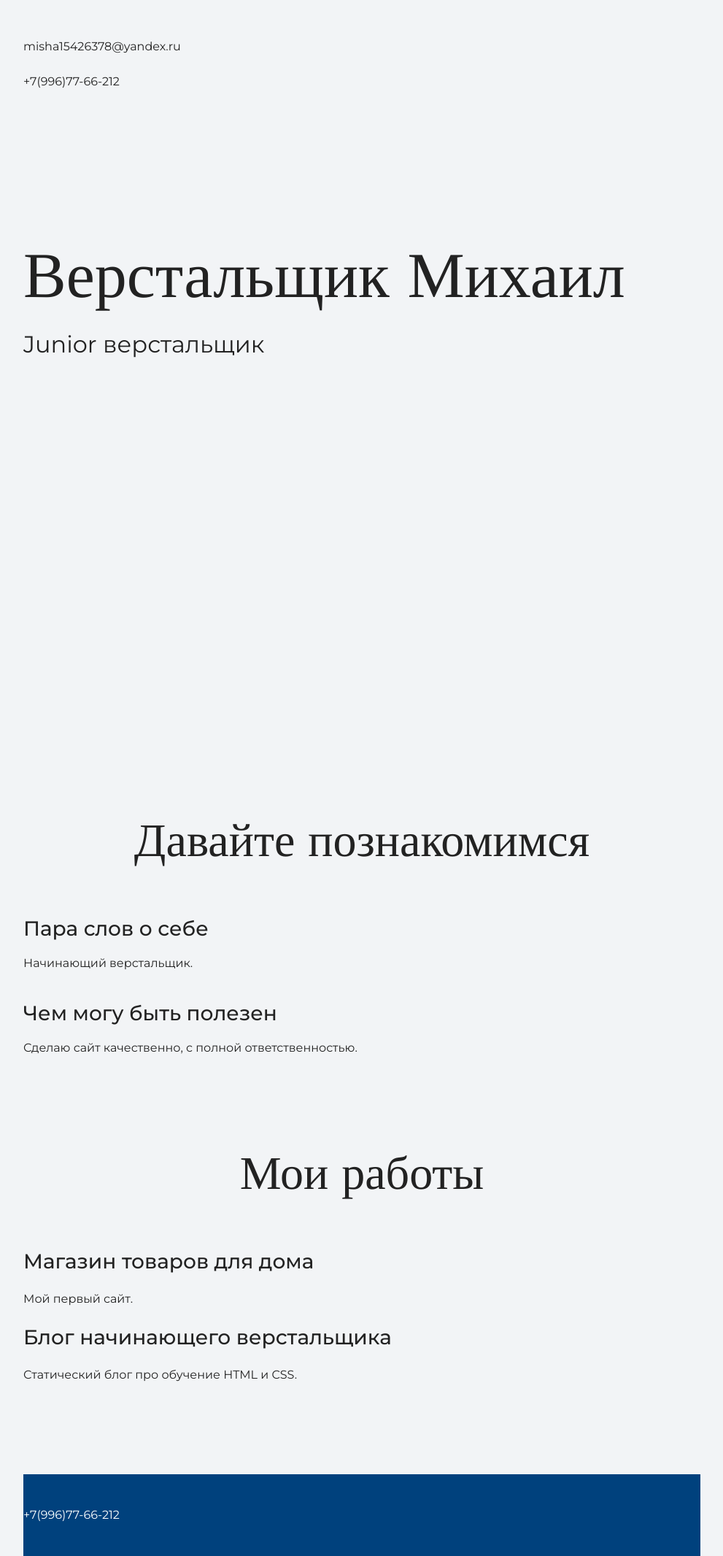
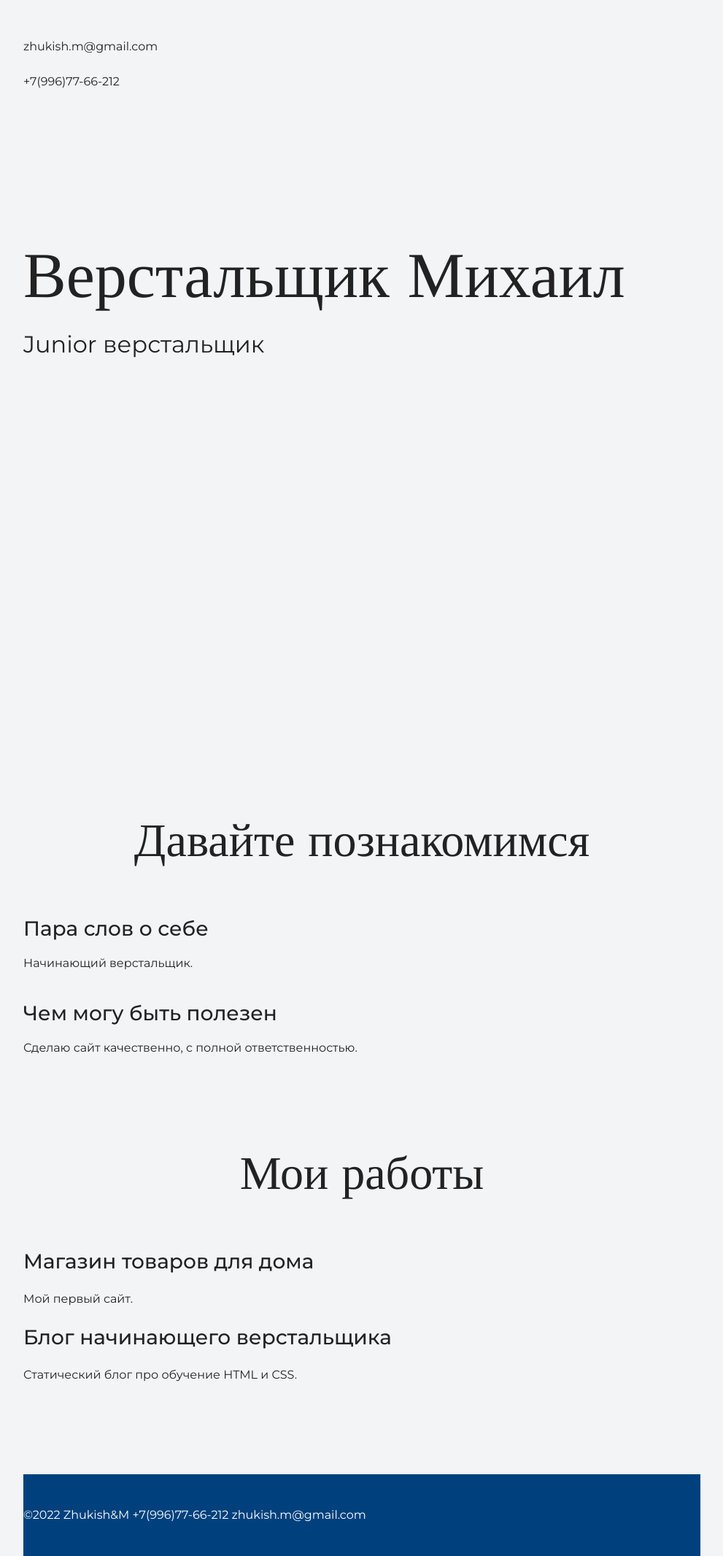
Before and after one commit to MishaZhuk/business_card, a plain HTML site: page index.html in a window 1280 px wide. Shown: the whole page at 73% size, without its empty margins (144-1135 px from the left). Drawn offline with nearby package versions, Linux system fonts and the light colour scheme.

Commit message:
Изменил контактные данные, добавил копирайт

```diff
--- a/index.html
+++ b/index.html
@@ -11,7 +11,7 @@
   <body>
   <div class="container">
     <header class="page-header">
-      <p>misha15426378@yandex.ru </p>
+      <p>zhukish.m@gmail.com</p>
       <p>+7(996)77-66-212</p>
       </header>
 
@@ -39,7 +39,7 @@
     </section>
 
     <footer class="page-footer">
-      +7(996)77-66-212
+      ©2022 Zhukish&M +7(996)77-66-212 zhukish.m@gmail.com
     </footer>
   </div>
   </body>
```
